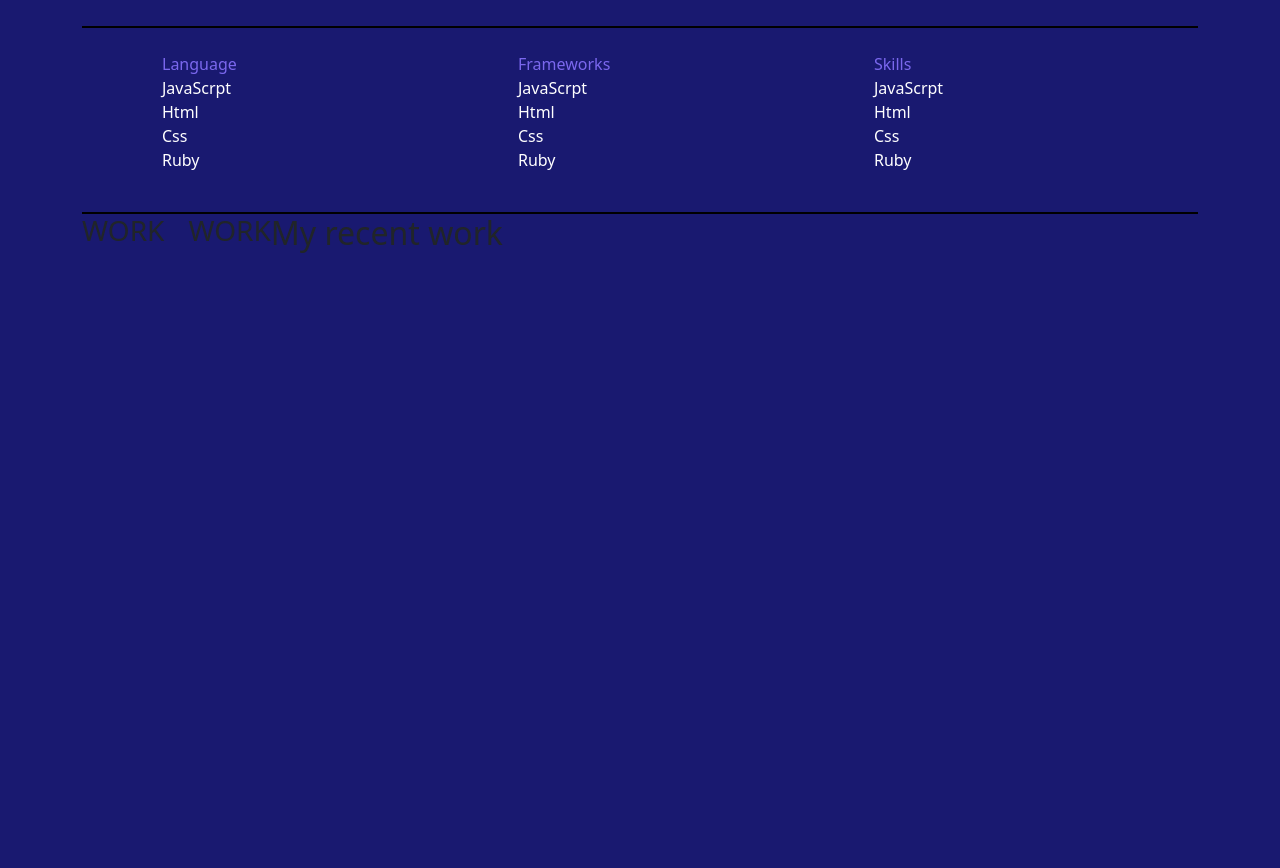
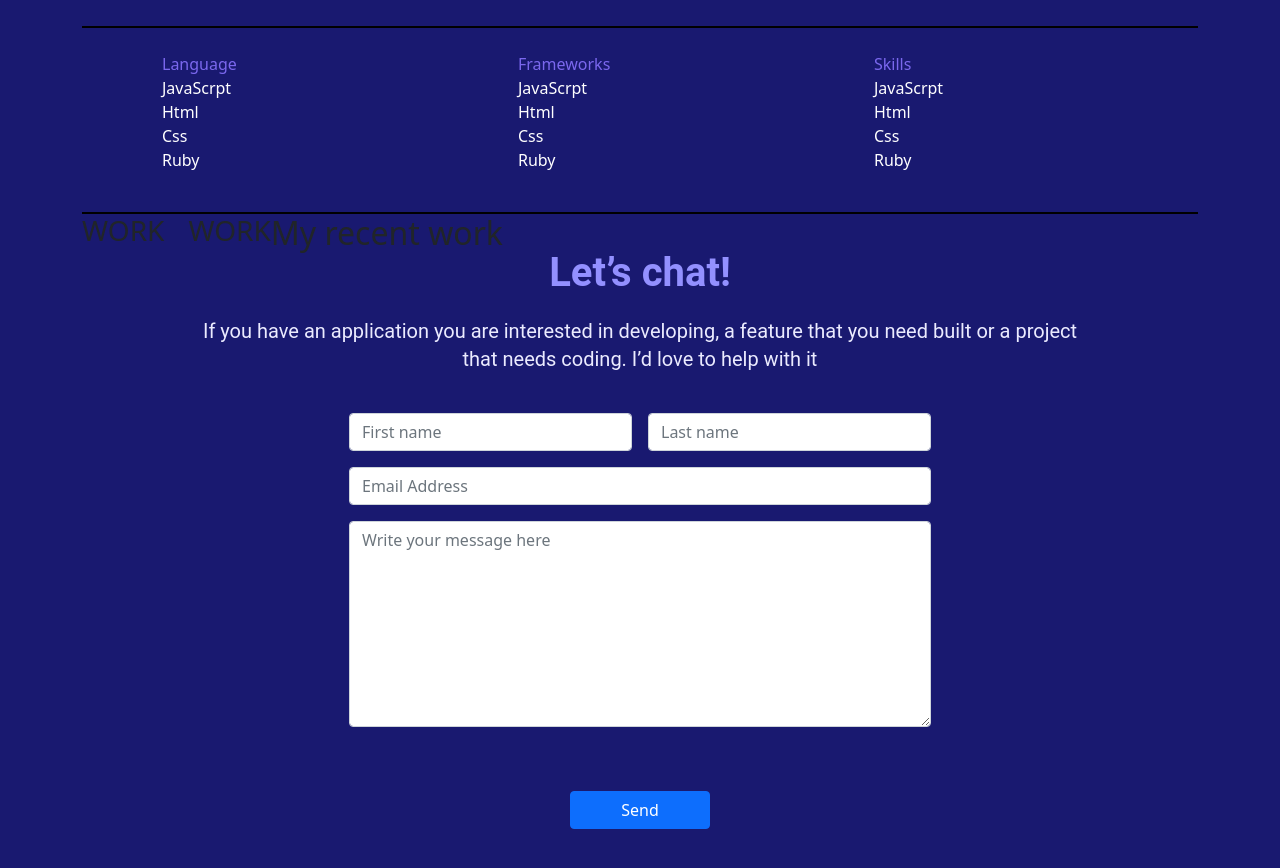
Before and after one commit to DanUshindi/boostrap, a plain HTML site: page index.html in a window 1280 px wide. Shown: the part 500-1368 px from the top of the page. Before the commit the page ends 800 px from the top, so only its background shows below. Drawn offline with nearby package versions, Linux system fonts and the light colour scheme.

Commit message:
Adding footer
- Add contact form in footer using Bootstrap.

```diff
--- a/index.html
+++ b/index.html
@@ -1,24 +1,22 @@
 <!DOCTYPE html>
 <html lang="en">
+
 <head>
   <meta charset="UTF-8">
   <meta http-equiv="X-UA-Compatible" content="IE=edge">
   <meta name="viewport" content="width=device-width, initial-scale=1.0">
-  <link href="https://cdn.jsdelivr.net/npm/bootstrap@5.0.2/dist/css/bootstrap.min.css" rel="stylesheet" integrity="sha384-EVSTQN3/azprG1Anm3QDgpJLIm9Nao0Yz1ztcQTwFspd3yD65VohhpuuCOmLASjC" crossorigin="anonymous">
+  <link href="https://cdn.jsdelivr.net/npm/bootstrap@5.0.2/dist/css/bootstrap.min.css" rel="stylesheet"
+    integrity="sha384-EVSTQN3/azprG1Anm3QDgpJLIm9Nao0Yz1ztcQTwFspd3yD65VohhpuuCOmLASjC" crossorigin="anonymous">
   <link rel="stylesheet" href="/style.css">
   <title>Document</title>
 </head>
+
 <body>
   <div class="container">
     <nav class="navbar navbar-expand-sm navbar-dark">
       <a href="#" class="navbar-brand text-center">DU</a>
-      <button class="navbar-toggler"
-      type="button"
-      data-bs-toggle="collapse"
-      data-bs-target="#toggleMobileMenu"
-      aria-controls="toggleMobileMenu"
-      aria-expanded="false"
-      aria-label="Toggle Navigatio">
+      <button class="navbar-toggler" type="button" data-bs-toggle="collapse" data-bs-target="#toggleMobileMenu"
+        aria-controls="toggleMobileMenu" aria-expanded="false" aria-label="Toggle Navigatio">
         <span class="navbar-toggler-icon"></span>
       </button>
       <div class="collapse navbar-collapse" id="toggleMobileMenu">
@@ -60,7 +58,7 @@
           <ul>
             <li class="title">Frameworks</li>
             <li class="text-white">JavaScrpt</li>
-            <li class="text-white" >Html</li>
+            <li class="text-white">Html</li>
             <li class="text-white">Css</li>
             <li class="text-white">Ruby</li>
           </ul>
@@ -84,7 +82,38 @@
       <h2 class="text-left">My recent work</h2>
     </section>
 
+    <footer class="footer d-flex flex-column justify-content-center align-items-center gap-4">
+      <h2>Let’s chat!</h2>
+      <p>If you have an application you are interested in developing, a feature that you need built or a
+        project that
+        needs
+        coding. I’d love to help with it</p>
+      <form class="d-flex flex-column gap-3 w-50">
+        <div class="row gap-3">
+          <div class="col p-0">
+            <input type="text" class="form-control" placeholder="First name" aria-label="First name" name="first_name"
+              maxlength="30" required>
+          </div>
+          <div class="col p-0">
+            <input type="text" class="form-control" placeholder="Last name" aria-label="Last name" name="last_name"
+              maxlength="30" required>
+          </div>
+        </div>
+        <div class="row">
+          <input type="email" class="form-control" placeholder="Email Address" aria-label="Email Address" name="email"
+            maxlength="30" required>
+        </div>
+        <div class="row">
+          <textarea rows="8" maxlength="500" class="form-control" name="msg"
+            placeholder="Write your message here"></textarea>
+        </div>
+
+        <button class="btn btn-primary mt-5 w-25 mx-auto">Send</button>
+      </form>
+    </footer>
   </div>
 </body>
-<script src="https://cdn.jsdelivr.net/npm/bootstrap@5.0.2/dist/js/bootstrap.bundle.min.js" integrity="sha384-MrcW6ZMFYlzcLA8Nl+NtUVF0sA7MsXsP1UyJoMp4YLEuNSfAP+JcXn/tWtIaxVXM" crossorigin="anonymous"></script>
+<script src="https://cdn.jsdelivr.net/npm/bootstrap@5.0.2/dist/js/bootstrap.bundle.min.js"
+  integrity="sha384-MrcW6ZMFYlzcLA8Nl+NtUVF0sA7MsXsP1UyJoMp4YLEuNSfAP+JcXn/tWtIaxVXM" crossorigin="anonymous"></script>
+
 </html>
--- a/style.css
+++ b/style.css
@@ -13,10 +13,37 @@ li {
 }
 
 .title {
-  color:mediumslateblue;
+  color: mediumslateblue;
   font-weight: 400;
 }
 
 .language {
   border-bottom: 2px solid black;
 }
+
+.footer {
+  margin-bottom: 50px;
+}
+
+.footer h2 {
+  font-family: Roboto;
+  font-style: normal;
+  font-weight: bold;
+  font-size: 40px;
+  line-height: 24px;
+  display: flex;
+  align-items: center;
+  text-align: center;
+  color: #9390ff;
+}
+
+.footer p {
+  font-family: Roboto;
+  font-style: normal;
+  font-weight: normal;
+  font-size: 20px;
+  line-height: 28px;
+  text-align: center;
+  color: #ebebff;
+  max-width: 80ch;
+}
```
